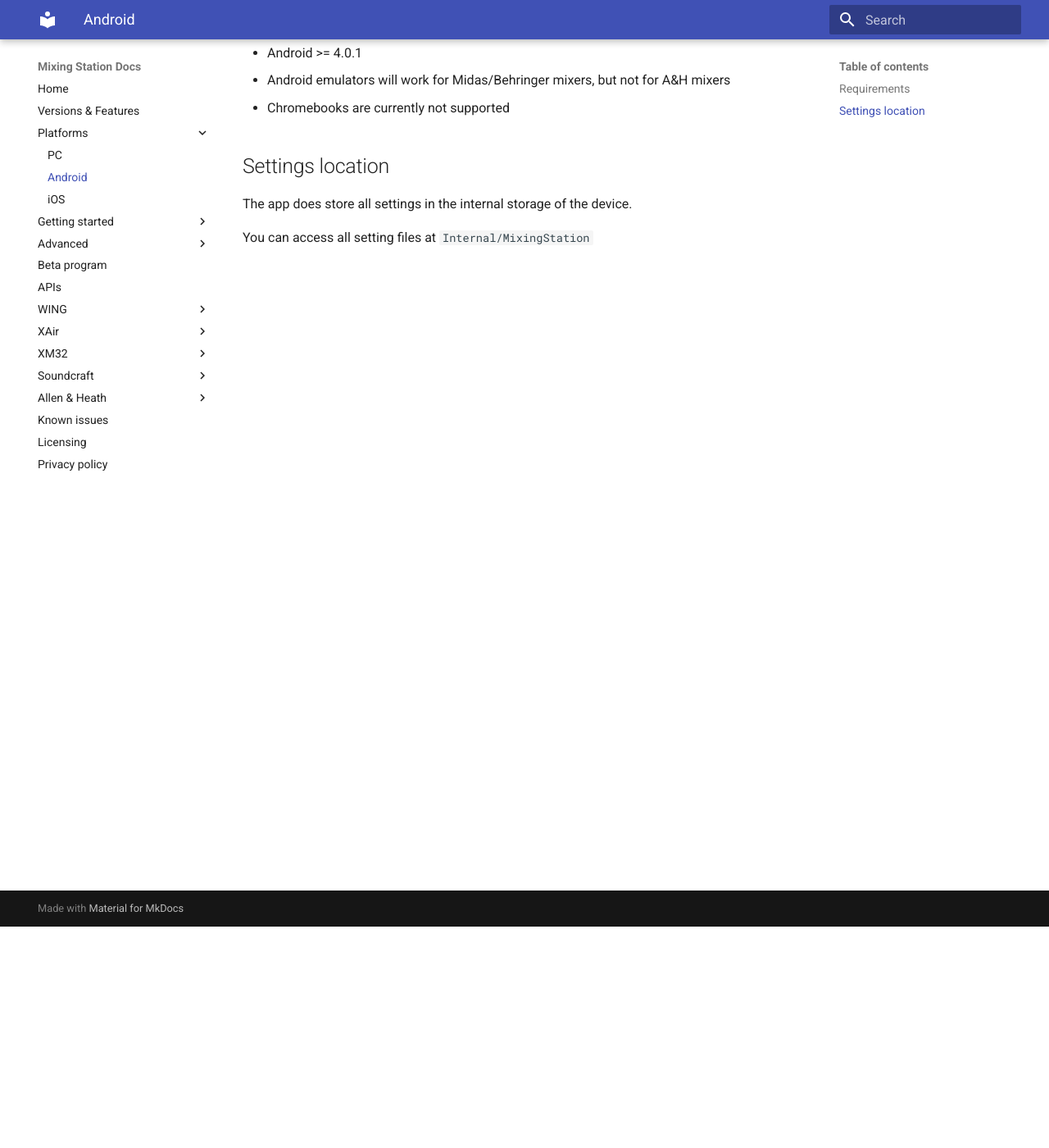
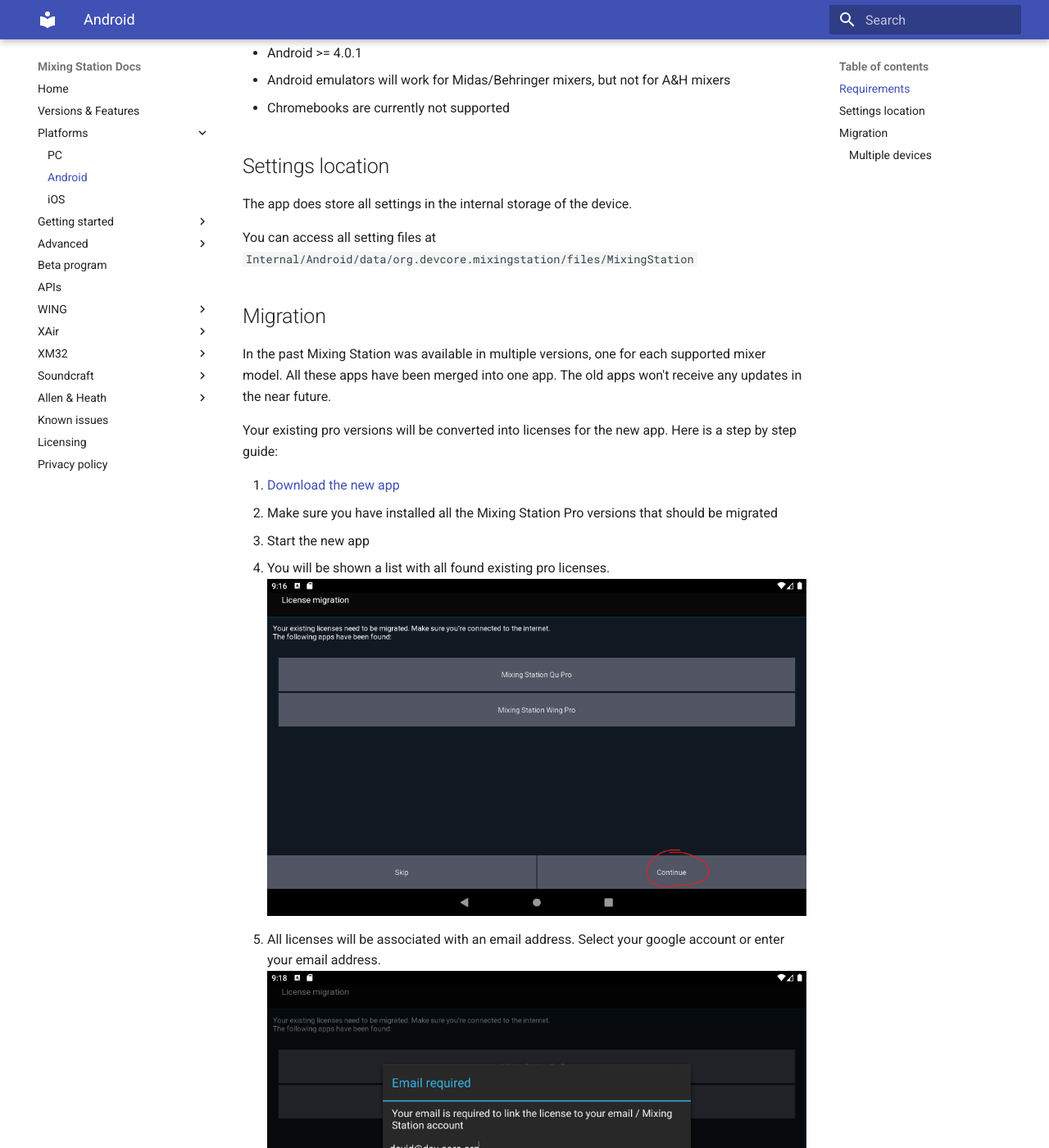
Before and after one commit to davidgiga1993/mixing-station-docs, an MkDocs documentation site: the page built from docs/platforms/android.md, in a window 1280 px wide and 1400 px high, scrolled down 270 px. Shown: the whole window at 82% size. Built offline with MkDocs 1.6.1 and Material for MkDocs 9.7.7, drawn with Linux system fonts in a browser that asks for light colours; some of the changed text lies outside the part shown.

Commit message:
Add android migration guide

```diff
--- a/docs/platforms/android.md
+++ b/docs/platforms/android.md
@@ -9,4 +9,34 @@
 ## Settings location
 The app does store all settings in the internal storage of the device.
 
-You can access all setting files at `Internal/MixingStation`
+You can access all setting files at `Internal/Android/data/org.devcore.mixingstation/files/MixingStation`
+
+
+## Migration
+In the past Mixing Station was available in multiple versions, one for each supported mixer model.
+All these apps have been merged into one app. The old apps won't receive any updates in the near future.
+
+Your existing pro versions will be converted into licenses for the new app.
+Here is a step by step guide:
+
+1. [Download the new app](https://play.google.com/store/apps/details?id=org.devcore.mixingstation)
+2. Make sure you have installed all the Mixing Station Pro versions that should be migrated
+3. Start the new app
+4. You will be shown a list with all found existing pro licenses.
+   ![Screenshot 1](../img/migration/1.png)
+5. All licenses will be associated with an email address.
+   Select your google account or enter your email address.
+   ![Screenshot 2](../img/migration/2.png)
+   ![Screenshot 3](../img/migration/3.png)
+6. Done! You can now uninstall all other mixing station apps from your device
+
+### Multiple devices
+If you have multiple devices follow the guide above. The continue here for the other devices:
+
+1.  Create a [mixing station account](https://dev-core.org/mixing-station/profile/create) with the same email address as above
+2. Select `Skip`
+   ![Screenshot skip](../img/migration/10.png)
+3. Open the license page
+   ![Screenshot menu](../img/migration/11.png)
+4. Select `Restore purchases`
+   ![Screenshot license](../img/migration/12.png)
```
Also changed, not shown: docs/beta.md (+3 -16 lines), docs/img/migration/1.png (added), docs/img/migration/10.png (added), docs/img/migration/11.png (added), docs/img/migration/12.png (added), docs/img/migration/2.png (added), docs/img/migration/3.png (added).
